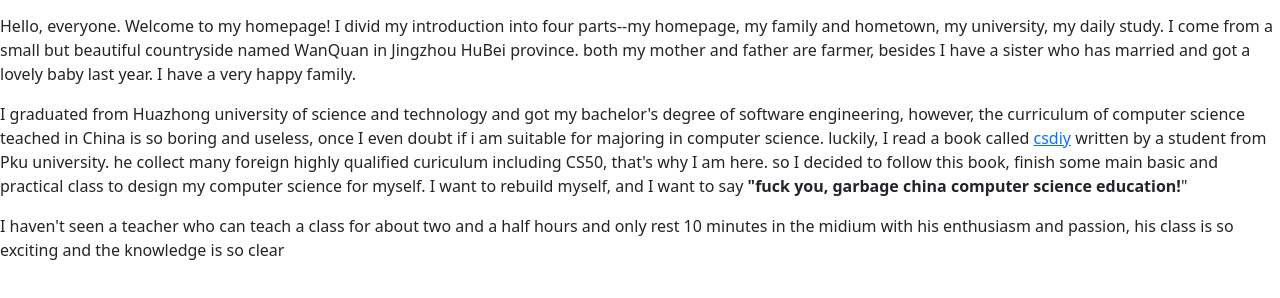
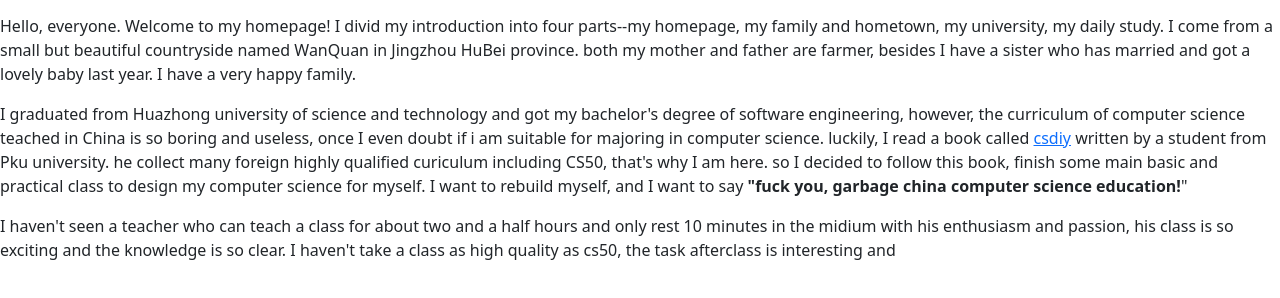
Before and after one commit to Andy-xiaokang/CS50, a plain HTML site: page homepage/index.html in a window 1280 px wide. Shown: the part 154-452 px from the top of the page. Drawn offline with nearby package versions, Linux system fonts and the light colour scheme.

Commit message:
Thu, Jul 13, 2023, 5:22 PM +08:00

```diff
--- a/homepage/index.html
+++ b/homepage/index.html
@@ -34,7 +34,8 @@
             </p>
             <p>
                 I haven't seen a teacher who can teach a class for about two and a half hours and only rest 10 minutes in the midium with
-                his enthusiasm and passion, his class is so exciting and the knowledge is so clear
+                his enthusiasm and passion, his class is so exciting and the knowledge is so clear. I haven't take a class as high quality as
+                cs50, the task afterclass is interesting and
             </p>
         </div>
     </body>
```
